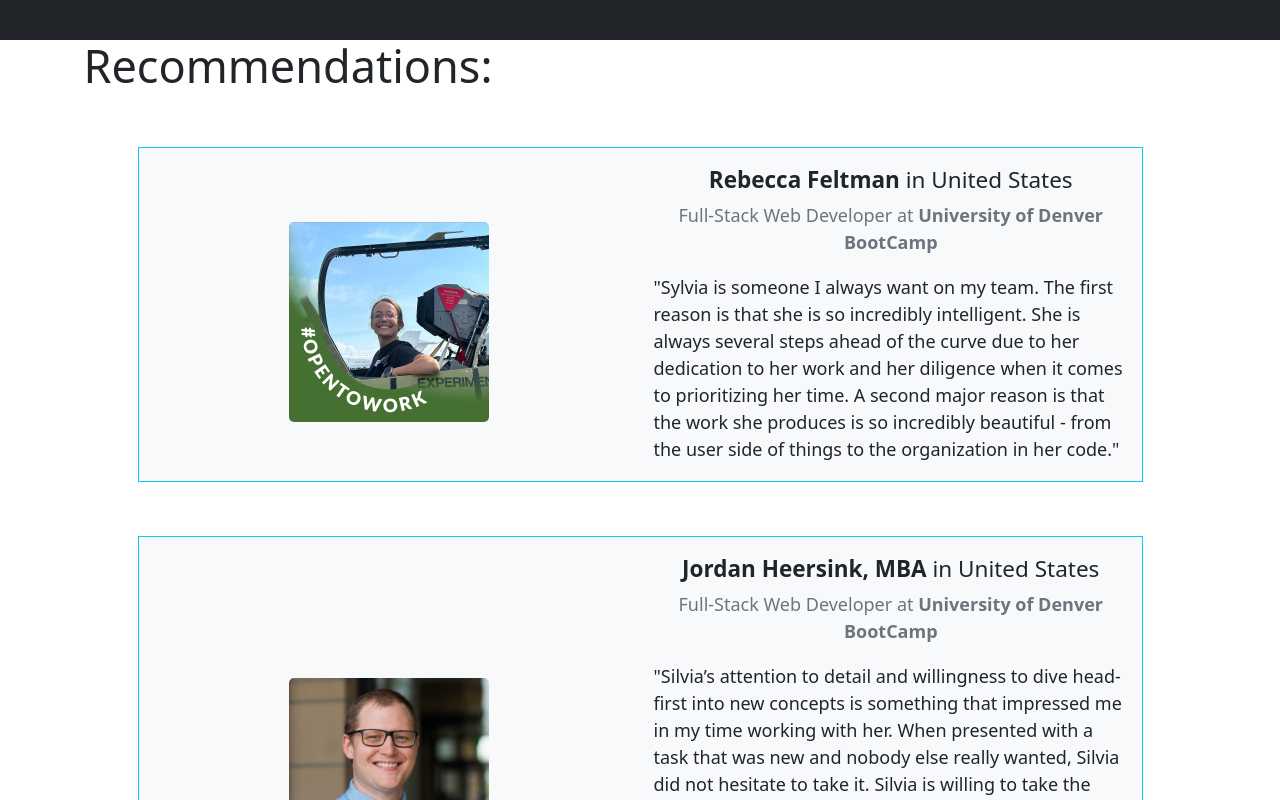
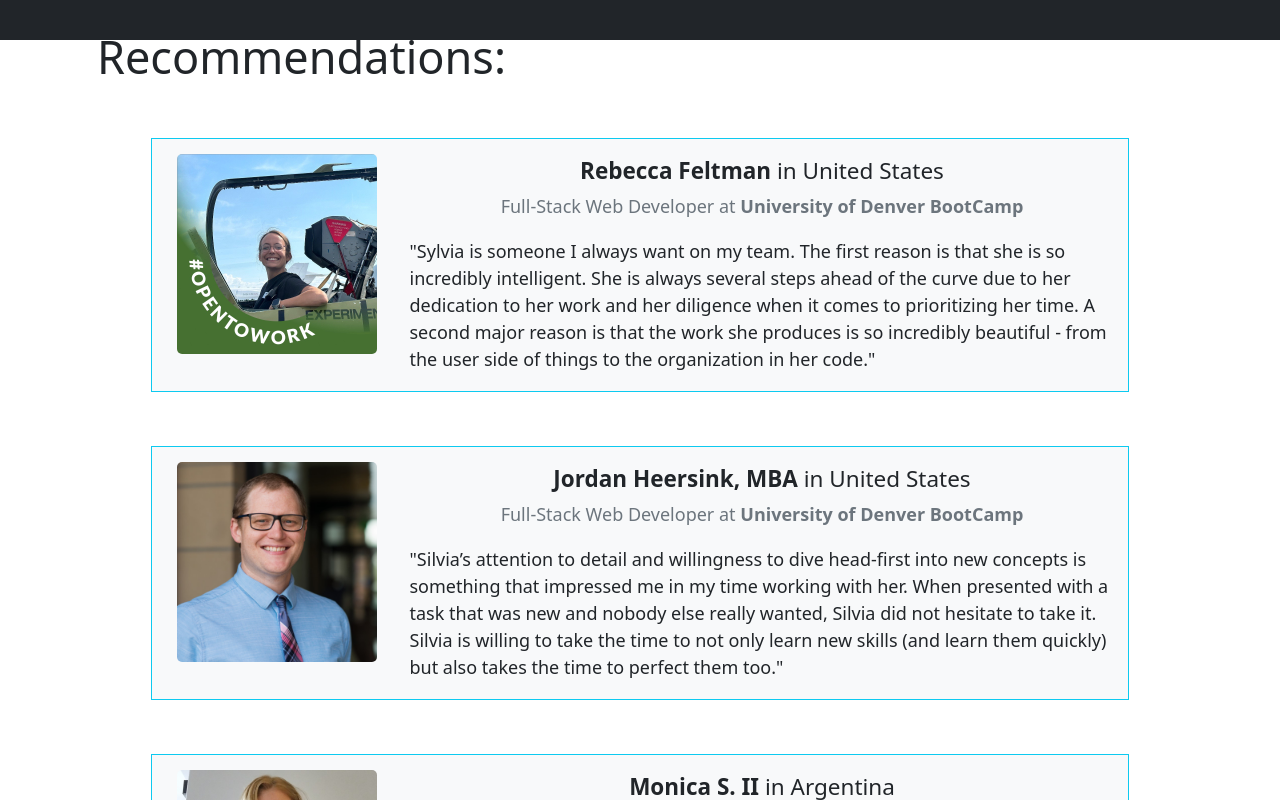
Before and after one commit to NathaliaReyes/personal-portfolio, a React (Vite) app in the folder personal-portfolio/: page / in a window 1280 px wide. Shown: the part 760-1560 px from the top of the page. Built offline with nearby package versions, Linux system fonts and the light colour scheme.

Commit message:
Fixing picture of recommendatiosn section

```diff
--- a/personal-portfolio/src/components/Project.jsx
+++ b/personal-portfolio/src/components/Project.jsx
@@ -85,32 +85,24 @@ function Project() {
     }, [props.image]);
 
   return (
-    <section className='bg-light text-center'>
-      <div className="container">
-        <div className="row p-2 mt-4">
-          <div className="col-12">
-            <img className="img-fluid" src={image} alt="Project Picture" />
-          </div>
-          <div className="col-12 row">
-              <p className="text-left h4">{props.title}</p>
-              <a href={props.videoWalthrought} target="_blank"><i className="fas fa-video"></i></a>
-              <a href={props.gitHub} target="_blank"><i className="fab fa-github"></i></a>
-              <a href={props.deployed} target="_blank"><i className="fas fa-external-link-alt"></i></a>
-          </div>
-          <div>
-            <p className="text-left">
-              {props.description}
-            </p>
+    <div className="col-md-6 mb-3">
+        <div className="card border border-secondary">
+          <img className="card-img-top img-fluid" src={image} alt="Project Picture" />
+          <div className="card-body">
+            <h5 className="card-title">{props.title}</h5>
+            <p className="card-text">{props.description}</p>
+            <a href={props.videoWalthrought} target="_blank"><i className="fas fa-video"></i></a>
+            <a href={props.gitHub} target="_blank"><i className="fab fa-github"></i></a>
+            <a href={props.deployed} target="_blank"><i className="fas fa-external-link-alt"></i></a>
           </div>
         </div>
-      </div>
-    </section>
+    </div>
   )
 }
 
   return (
     <div>
-      <div className='container'>
+      <div className='row justify-content-center'>
         {projects.map((project, index) => (
           <ProjectsToShow
             key={index}
--- a/personal-portfolio/src/components/Recommendation.jsx
+++ b/personal-portfolio/src/components/Recommendation.jsx
@@ -18,7 +18,7 @@ function Recommendation() {
       image: 'jordan',
       role: 'Full-Stack Web Developer',
       company: 'University of Denver BootCamp',
-      text: "Silvia’s attention to detail and willingness to dive head-first into new concepts is something that impressed me in my time working with her. When presented with a task that was new and nobody else really wanted, Silvia did not hesitate to take it. Silvia is willing to take the time to not only learn new skills (and learn them quickly) but also takes the time to perfect them too. During my time working with her, there was never a worry that she wouldn’t get the job done either. She did her job (again, to perfection) and had a fantastic attitude along the way. She’s fun to work with and a great worker."
+      text: "Silvia’s attention to detail and willingness to dive head-first into new concepts is something that impressed me in my time working with her. When presented with a task that was new and nobody else really wanted, Silvia did not hesitate to take it. Silvia is willing to take the time to not only learn new skills (and learn them quickly) but also takes the time to perfect them too."
     },
     {
       name: 'Monica S. II',
@@ -48,10 +48,10 @@ function Recommendation() {
       <section className='bg-light  m-5'>
         <div className='container'>
           <div className='row border border-info'>
-            <div className='col-lg-6 col-12 img-container'>
+            <div className='col-lg-3 col-12 img-container'>
               <img className='recommendation-image' src={image} alt={`image-${props.image}`} />
             </div>
-            <div className='col-lg-6 col-12'>
+            <div className='col-lg-9 col-12'>
               <div className='mt-3'>
                 <p className='h5 text-center'>
                   <strong>{props.name}</strong> in {props.country}
@@ -59,7 +59,7 @@ function Recommendation() {
                 <p className='text-secondary text-center'>
                   {props.role} at <strong>{props.company}</strong>
                 </p>
-                <p className='text-justify'>
+                <p className='text-justify parrafo'>
                   "{props.text}"
                 </p>
               </div>
--- a/personal-portfolio/src/pages/About.jsx
+++ b/personal-portfolio/src/pages/About.jsx
@@ -5,8 +5,8 @@ import image from '../images/silvia.jpg';
 
 export default function About() {
   return (
+    <div className="container pt-3">
       <div>
-            <div className="container mt-4">
         <h1>About Me</h1>
         <img className="img-silvia" src={image} alt="Image Silvia" />
         <p className="lead mt-4 text-center">
@@ -28,6 +28,7 @@ export default function About() {
           Another Fact
         </p>
       </div>
+
       <div>
         <Recommendation />
       </div>
--- a/personal-portfolio/src/pages/Contact.jsx
+++ b/personal-portfolio/src/pages/Contact.jsx
@@ -28,7 +28,7 @@ function Contact() {
   // };
 
   return (
-    <div className='container mt-4 text-center col-12 pt-3 pl-3 pr-3 rounded container-form'>
+    <div className='container pt-3 text-center col-12 pl-3 pr-3 rounded container-form'>
       <p>Interested in getting in touch? You're welcome to reach out via LinkedIn, GitHub, or email.
         Alternatively, you can simply fill out the form below to send a message.
         Excited to connect with you!</p>
--- a/personal-portfolio/src/pages/Portfolio.jsx
+++ b/personal-portfolio/src/pages/Portfolio.jsx
@@ -2,7 +2,7 @@ import Project from "../components/Project";
 
 export default function Portfolio() {
     return (
-      <div className="container">
+      <div className="container pt-3">
         <h1>My Projects:</h1>
         <p>
           Some of my projects are listed below.
--- a/personal-portfolio/src/stylesheets/Recommendation.css
+++ b/personal-portfolio/src/stylesheets/Recommendation.css
@@ -1,5 +1,5 @@
 .recommendation-image {
-  /* margin-left: 5px; */
+  margin-left: 5px;
   /* width: 200px; */
   height: 200px;
   width: auto;
@@ -21,10 +21,8 @@ nav {
   justify-content: center;
 }
 
-@media (min-width: 992px) { /* Aplica estos estilos solo en pantallas lg o más grandes */
-  .col-lg-6 {
-    display: flex;
-    align-items: center;
-    justify-content: center;
-  }
+.parrafo {
+  font-size: 18px;
+  /* font-weight: bold; */
+  /* text-align: center; */
 }
```
Lines whose indentation alone changed are shown as unchanged.
